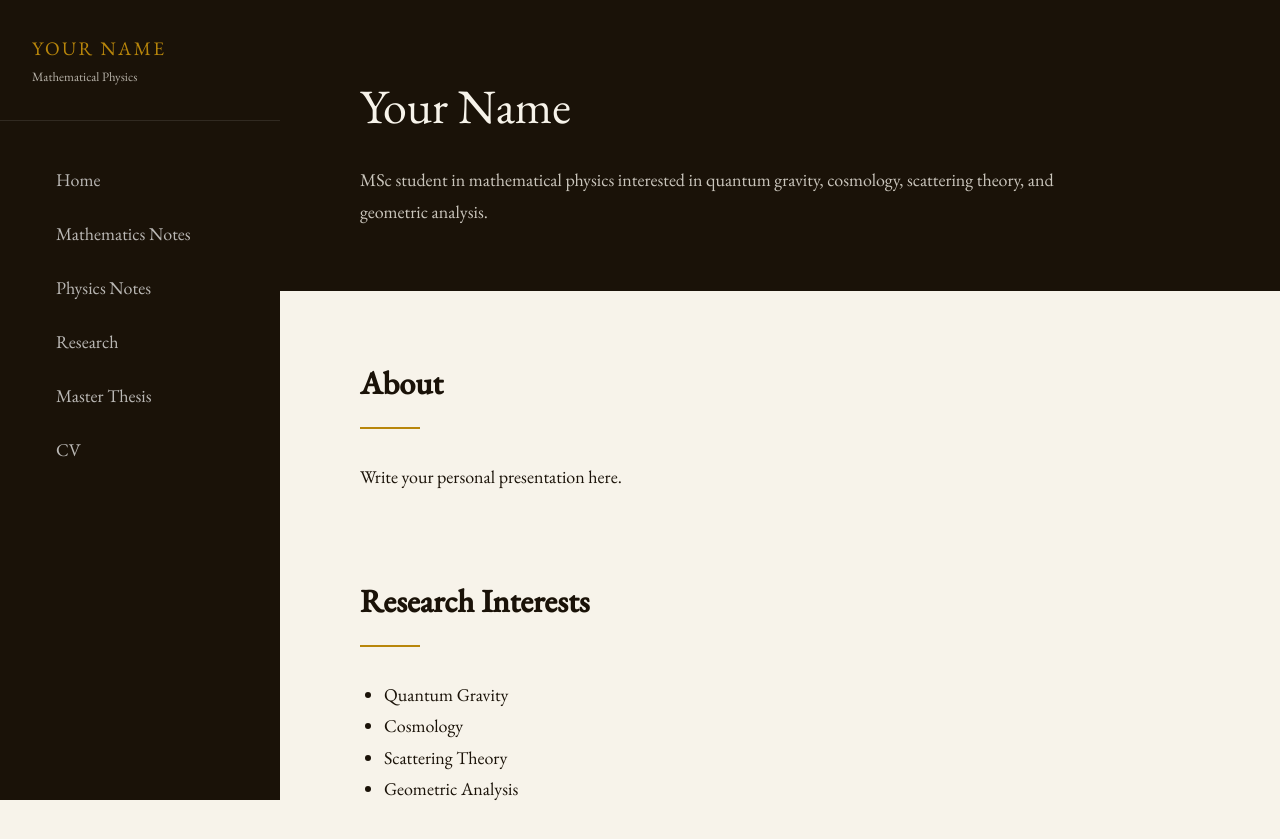
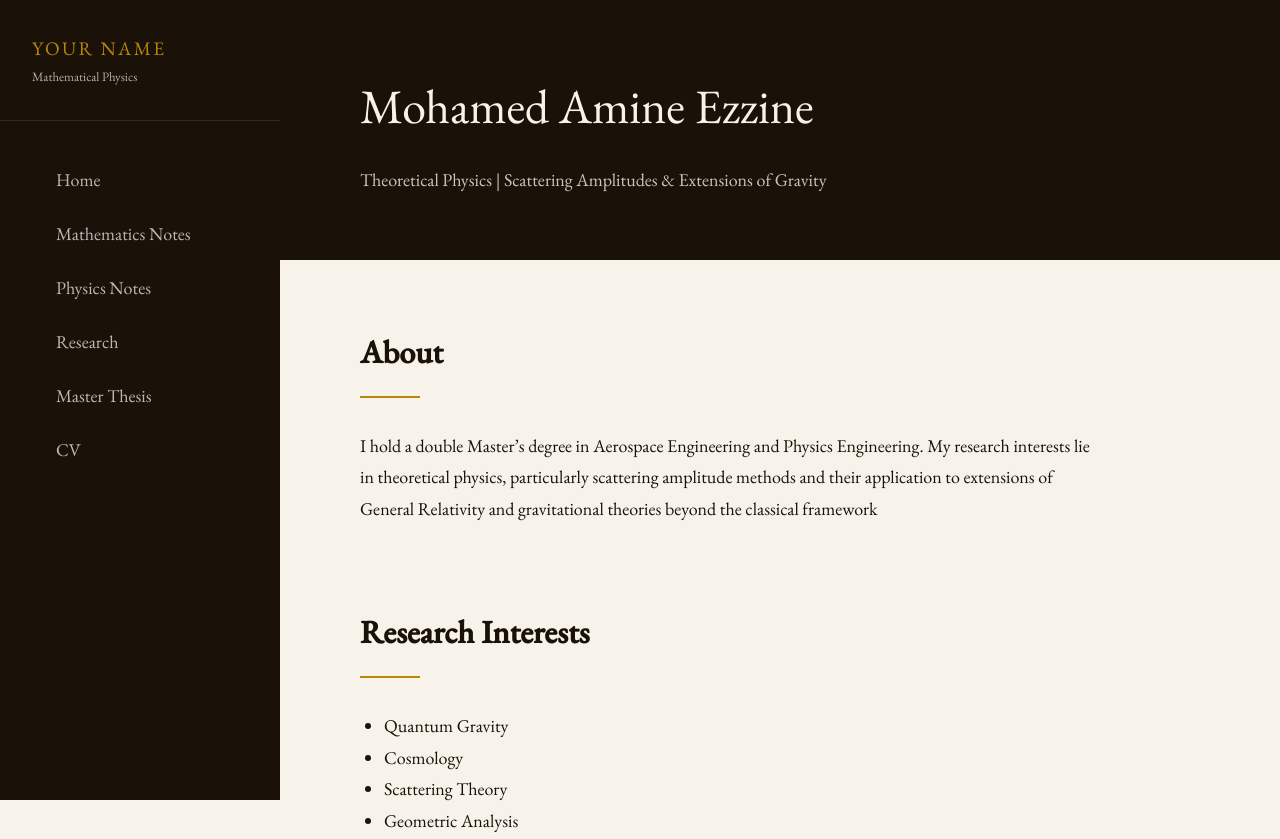
Before and after one commit to Amine-Physics/Amine-physics.github.io, a plain HTML site: page index.html in a window 1280 px wide. Shown: the top 839 px of the page. Drawn offline with nearby package versions, Linux system fonts and the light colour scheme.

Commit message:
Change name and personal description in index.html
Updated personal information in index.html to reflect current details.

```diff
--- a/index.html
+++ b/index.html
@@ -3,7 +3,7 @@
 <head>
 <meta charset="UTF-8">
 <meta name="viewport" content="width=device-width, initial-scale=1.0">
-<title>Your Name</title>
+<title>Mohamed Amine Ezzine</title>
 
 <link rel="stylesheet" href="style.css">
 <link rel="preconnect" href="https://fonts.googleapis.com">
@@ -33,10 +33,9 @@
 <main class="main">
 
 <header class="page-header">
-  <h1>Your Name</h1>
+  <h1>Mohamed Amine Ezzine</h1>
   <p>
-    MSc student in mathematical physics interested in quantum gravity,
-    cosmology, scattering theory, and geometric analysis.
+    Theoretical Physics | Scattering Amplitudes & Extensions of Gravity
   </p>
 </header>
 
@@ -47,7 +46,7 @@
   <div class="section-rule"></div>
 
   <p>
-    Write your personal presentation here.
+I hold a double Master’s degree in Aerospace Engineering and Physics Engineering. My research interests lie in theoretical physics, particularly scattering amplitude methods and their application to extensions of General Relativity and gravitational theories beyond the classical framework
   </p>
 </section>
 
```
